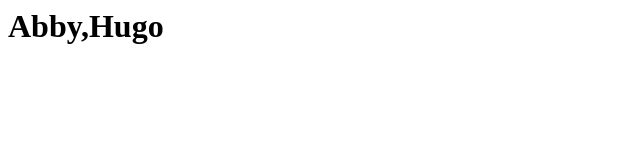
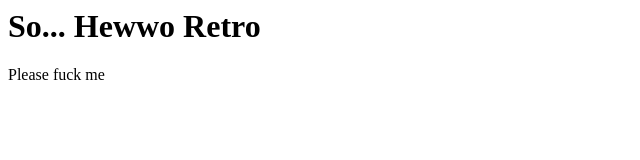
Before and after one commit to ABBhugnil/ABBhugnil.github.io, a plain HTML site: page index.html in a window 1280 px wide. Shown: the whole page, without its empty margins (0-640 px from the left). Drawn offline with Linux system fonts and the light colour scheme.

Commit message:
Update index.html

```diff
--- a/index.html
+++ b/index.html
@@ -1,5 +1,6 @@
 <html>
   <body>
-    <h1>Abby,Hugo</h1>
+    <h1>So... Hewwo Retro</h1>
+    <p> Please fuck me </p>
   </body>
 </html>
```
